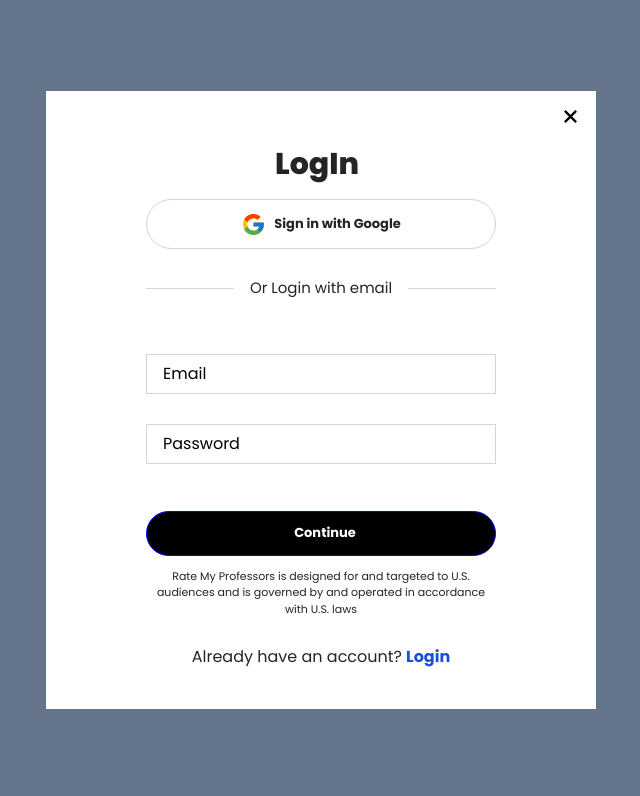
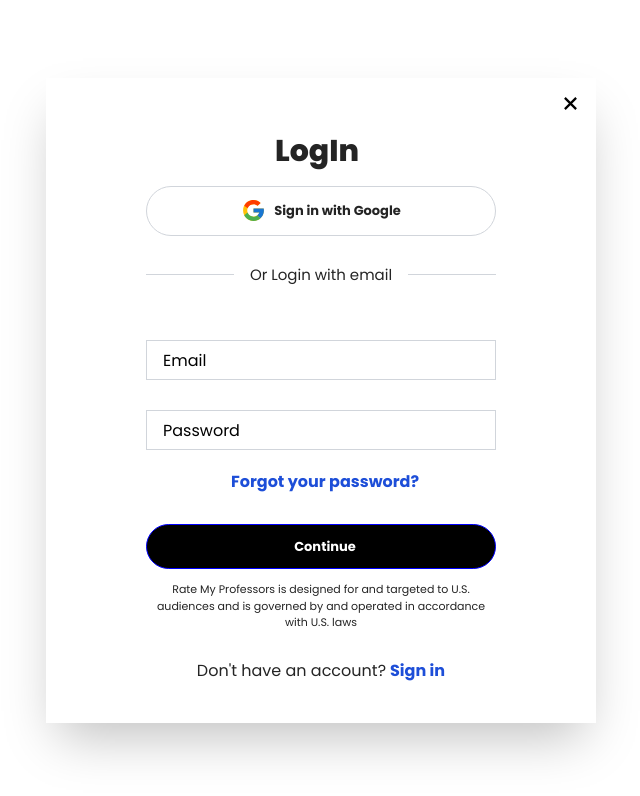
Before and after one commit to lizzybera/rateMyLecturer, a React (Vite) app: page /sign-in in a window 1280 px wide. Shown: the top 796 px of the page, without its empty margins (319-959 px from the left). Built offline with nearby package versions, Linux system fonts and the light colour scheme.

Commit message:
reg and sign done

```diff
--- a/src/pages/auth/Register.tsx
+++ b/src/pages/auth/Register.tsx
@@ -1,6 +1,7 @@
 import { useState } from "react";
 import { FcGoogle } from "react-icons/fc";
 import { GrFormClose } from "react-icons/gr";
+import { Link } from "react-router-dom";
 
 const Register = () => {
   const [email, setEmail] = useState<boolean>(false);
@@ -114,7 +115,10 @@ border: 1px solid rgba( 255, 255, 255, 0.18 );
 
           <div className="my-7">
             Already have an account?
-            <span className="text-blue-700 font-[700] ml-1">Login</span>
+            <Link to="/sign-in">
+              <span className="text-blue-700 font-[700] ml-1">Login</span>
+            </Link>
+
           </div>
         </div>
       </div>
--- a/src/pages/auth/SignIn.tsx
+++ b/src/pages/auth/SignIn.tsx
@@ -1,6 +1,7 @@
 import { useState } from "react";
 import { FcGoogle } from "react-icons/fc";
 import { GrFormClose } from "react-icons/gr";
+import { Link } from "react-router-dom";
 
 const SignIn = () => {
   const [email, setEmail] = useState<boolean>(false);
@@ -23,9 +24,9 @@ const SignIn = () => {
     }
   };
   return (
-    <div className="w-full h-[100vh] justify-center items-center flex bg-slate-500">
+    <div className="w-full h-[100vh] justify-center items-center flex bg-opacity-20 shadow-lg backdrop-blur-md backdrop-filter border border-opacity-18 border-white/5 rounded-10">
       {/* form the body */}
-      <div className="w-[90%] tab:w-[550px] bg-white  p-3 desktop:flex desktop:justify-center desktop:items-center desktop:flex-col "
+      <div className="w-[90%] tab:w-[550px] bg-white  p-3 desktop:flex desktop:justify-center desktop:items-center desktop:flex-col shadow-2xl"
       onClick={()=>{
         onEmail2()
         onPassword2()
@@ -52,6 +53,7 @@ const SignIn = () => {
               Sign in with Google
             </div>
           </div>
+
 
           {/* options */}
           <div className="w-full flex justify-between items-center mt-7">
@@ -121,10 +123,13 @@ const SignIn = () => {
             )}
             </div>
 
-            <div className="w-full h-[45px] duration-[350ms] rounded-[25px] border border-[blue] mt-[47px] flex justify-center items-center text-white bg-black hover:cursor-pointer hover:scale-[1.1] ">
+            <div className="text-blue-700 font-[700] w-full flex justify-center items-cente mt-5 ml-1">Forgot your password?</div>
+
+            <div className="w-full h-[45px] duration-[350ms] rounded-[25px] border border-[blue] mt-[30px] flex justify-center items-center text-white bg-black hover:cursor-pointer hover:scale-[1.1] ">
               <div className="font-[700] text-[13px] ml-2">Continue</div>
             </div>
           </div>
+
 
           <div className="w-full  justify-center items-center text-center flex flex-col text-[11px] mt-3">
             Rate My Professors is designed for and targeted to U.S. audiences
@@ -132,8 +137,10 @@ const SignIn = () => {
           </div>
 
           <div className="my-7">
-            Already have an account?
-            <span className="text-blue-700 font-[700] ml-1">Login</span>
+            Don't have an account?
+            <Link to="/">
+            <span className="text-blue-700 cursor-pointer font-[700] ml-1">Sign in</span>
+            </Link>
           </div>
         </div>
       </div>
```
